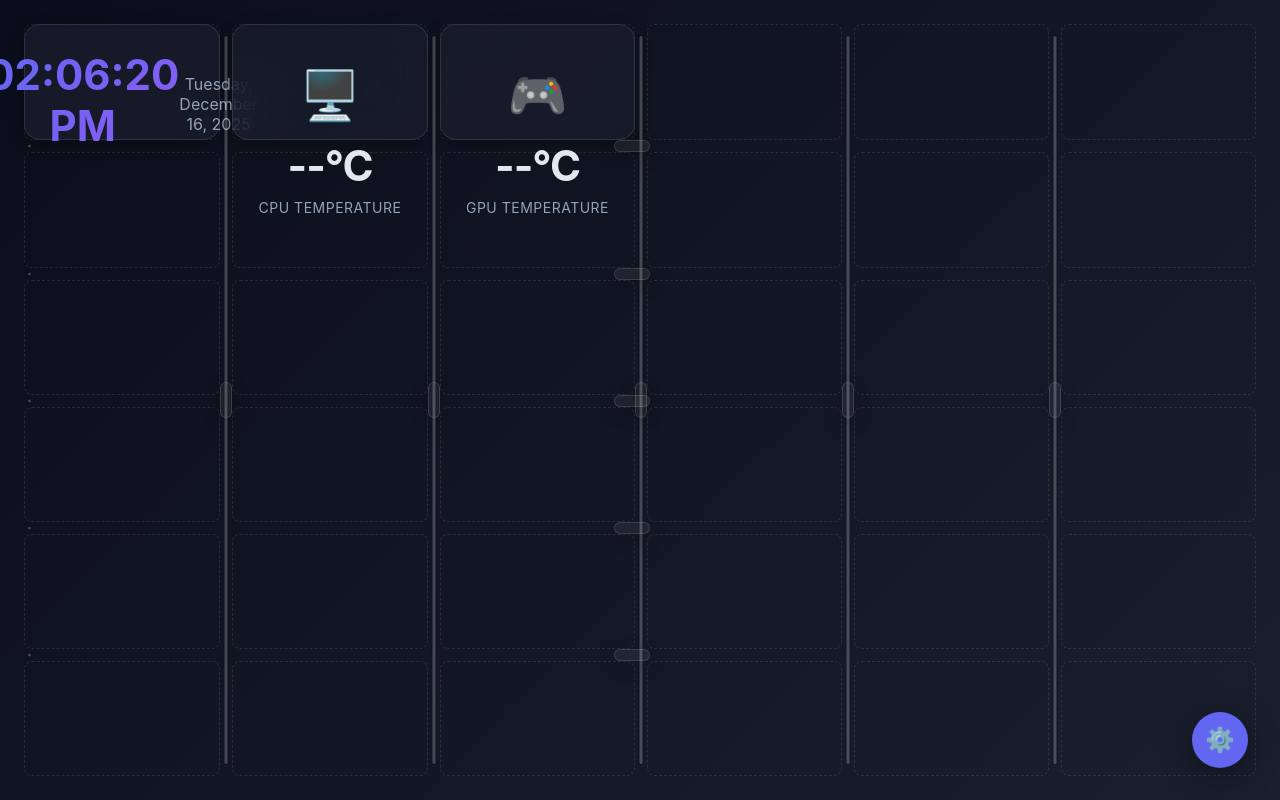
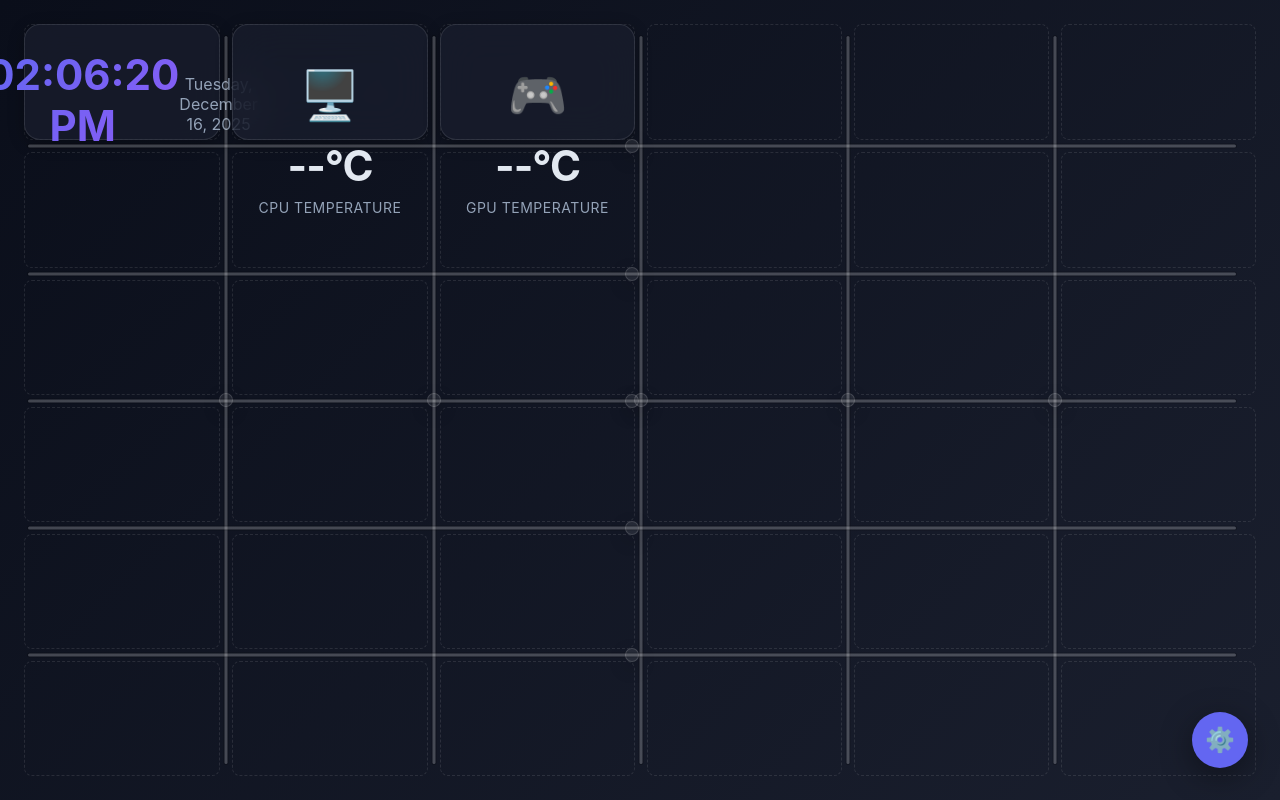
Before and after one commit to YosrBennagra/3rd-Window, a React (Vite) app: page / in a window 1280 px wide. Built offline with nearby package versions, Linux system fonts and the light colour scheme.

Commit message:
Resize Horizental & vertiacal improved, needed to be fixed more

```diff
--- a/src/components/layout/DraggableGrid.css
+++ b/src/components/layout/DraggableGrid.css
@@ -130,8 +130,18 @@
 /* Vertical resizer between columns */
 .grid-resizer {
   position: absolute;
-  width: 16px;
-  margin-left: -8px;
+  /* shared look/feel for both orientations */
+  --resizer-hit: 16px;
+  --resizer-line: 3px;
+  --resizer-knob: 12px;
+  --resizer-pad: 12px;
+  --resizer-color: rgba(255, 255, 255, 0.22);
+  --resizer-color-dim: rgba(255, 255, 255, 0.08);
+  --resizer-color-active: rgba(99, 102, 241, 0.95);
+  --resizer-glow: rgba(99, 102, 241, 0.12);
+
+  width: var(--resizer-hit);
+  margin-left: calc(var(--resizer-hit) / -2);
   cursor: col-resize;
   z-index: 1100;
   background: transparent;
@@ -143,81 +153,58 @@
   position: absolute;
   left: 50%;
   top: 50%;
-  width: 10px;
-  height: 34px;
+  width: var(--resizer-knob);
+  height: var(--resizer-knob);
   border-radius: 999px;
   transform: translate(-50%, -50%);
-  background: rgba(255, 255, 255, 0.06);
-  border: 1px solid rgba(255, 255, 255, 0.12);
+  background: var(--resizer-color-dim);
+  border: 1px solid rgba(255, 255, 255, 0.14);
   box-shadow: 0 6px 18px rgba(0, 0, 0, 0.22);
 }
 .grid-resizer::after {
   content: '';
   position: absolute;
   left: 50%;
-  top: 12px;
-  bottom: 12px;
-  width: 3px;
+  top: var(--resizer-pad);
+  bottom: var(--resizer-pad);
+  width: var(--resizer-line);
   border-radius: 999px;
-  background: rgba(255, 255, 255, 0.22);
+  background: var(--resizer-color);
   box-shadow: 0 0 0 1px rgba(0, 0, 0, 0.18);
   transform: translateX(-50%);
 }
 .grid-resizer:hover::before,
 .grid-resizer--active::before {
-  background: rgba(99, 102, 241, 0.18);
-  border-color: rgba(99, 102, 241, 0.4);
+  background: rgba(99, 102, 241, 0.22);
+  border-color: rgba(99, 102, 241, 0.45);
+  box-shadow: 0 0 0 6px var(--resizer-glow), 0 8px 24px rgba(2, 6, 23, 0.35);
 }
 .grid-resizer:hover::after,
 .grid-resizer--active::after {
-  background: rgba(99, 102, 241, 0.95);
-  box-shadow: 0 0 0 4px rgba(99, 102, 241, 0.12);
+  background: var(--resizer-color-active);
+  box-shadow: 0 0 0 4px var(--resizer-glow);
 }
 
 /* Horizontal resizer between rows */
 .grid-resizer--row {
-  height: 16px;
-  margin-top: -8px;
+  height: var(--resizer-hit);
+  margin-top: calc(var(--resizer-hit) / -2);
   cursor: row-resize;
   display: block;
   touch-action: none;
   user-select: none;
 }
-.grid-resizer--row::before {
-  content: '';
-  position: absolute;
-  left: 50%;
+.grid-resizer--row::after {
+  /* override the base vertical line with a horizontal one */
+  left: var(--resizer-pad);
+  right: var(--resizer-pad);
   top: 50%;
-  width: 34px;
-  height: 10px;
-  border-radius: 999px;
-  transform: translate(-50%, -50%);
-  background: rgba(255, 255, 255, 0.06);
-  border: 1px solid rgba(255, 255, 255, 0.12);
-  box-shadow: 0 6px 18px rgba(0, 0, 0, 0.22);
-}
-.grid-resizer--row::after {
-  content: '';
-  position: absolute;
-  left: 12px;
-  right: 12px;
-  top: 50%;
-  height: 3px;
-  border-radius: 999px;
-  background: rgba(255, 255, 255, 0.22);
-  box-shadow: 0 0 0 1px rgba(0, 0, 0, 0.18);
+  bottom: auto;
+  width: auto;
+  height: var(--resizer-line);
   transform: translateY(-50%);
 }
-.grid-resizer--row:hover::before,
-.grid-resizer--row.grid-resizer--active::before {
-  background: rgba(99, 102, 241, 0.18);
-  border-color: rgba(99, 102, 241, 0.4);
-}
-.grid-resizer--row:hover::after,
-.grid-resizer--row.grid-resizer--active::after {
-  background: rgba(99, 102, 241, 0.95);
-  box-shadow: 0 0 0 4px rgba(99, 102, 241, 0.12);
-}
+/* row hover/active inherits same visuals via the shared selectors above */
 
 /* Ghost preview for dragging */
 .grid-widget--ghost {
--- a/src/components/layout/GridResizers.tsx
+++ b/src/components/layout/GridResizers.tsx
@@ -7,6 +7,29 @@ type Props = {
   rowHeights: number[] | null;
   setColWidths: (v: number[] | null) => void;
   setRowHeights: (v: number[] | null) => void;
+};
+
+const MIN_COL_WIDTH = 40;
+const MIN_ROW_HEIGHT = 32;
+const MIN_PIXEL = 1;
+
+const hasSibling = (tracks: number[] | null, index: number) =>
+  Array.isArray(tracks) && index >= 0 && index < tracks.length - 1;
+
+const clampPair = (total: number, desiredFirst: number, minSize: number) => {
+  if (!Number.isFinite(total) || total <= 0) {
+    return { first: 0, second: 0 };
+  }
+  const effectiveMin = Math.max(MIN_PIXEL, Math.min(minSize, Math.floor(total / 2)));
+  const maxFirst = total - effectiveMin;
+  if (maxFirst <= effectiveMin) {
+    const half = Math.floor(total / 2);
+    return { first: half, second: total - half };
+  }
+  const rawFirst = Number.isFinite(desiredFirst) ? desiredFirst : total / 2;
+  const rounded = Math.round(rawFirst);
+  const first = Math.max(effectiveMin, Math.min(maxFirst, rounded));
+  return { first, second: total - first };
 };
 
 const getGridMetrics = (gridElement: HTMLElement) => {
@@ -30,32 +53,60 @@ export default function GridResizers({ gridRef, colWidths, rowHeights, setColWid
   const rowCaptureElemRef = useRef<HTMLElement | null>(null);
   const [colResizerPointerId, setColResizerPointerId] = useState<number | null>(null);
   const [rowResizerPointerId, setRowResizerPointerId] = useState<number | null>(null);
-  const [mounted, setMounted] = useState(false);
-  const [, setRev] = useState(0);
+  const [gridElement, setGridElement] = useState<HTMLElement | null>(null);
+  const [, forceRender] = useState(0);
 
-  // ensure we render resizers once the gridRef is attached and on resizes
   useEffect(() => {
-    let raf = 0;
-    const check = () => {
-      if (gridRef.current) {
-        setMounted(true);
+    let raf: number | null = null;
+    let ro: ResizeObserver | null = null;
+    let cleanupWindow: (() => void) | null = null;
+
+    const attach = () => {
+      const grid = gridRef.current;
+      if (!grid) {
+        raf = requestAnimationFrame(attach);
         return;
       }
-      raf = requestAnimationFrame(check);
+      setGridElement(grid);
+
+      if (typeof ResizeObserver === 'function') {
+        ro = new ResizeObserver(() => forceRender(v => v + 1));
+        ro.observe(grid);
+      } else {
+        const onResize = () => forceRender(v => v + 1);
+        window.addEventListener('resize', onResize);
+        cleanupWindow = () => window.removeEventListener('resize', onResize);
+      }
     };
-    check();
-    const onResize = () => setRev(r => r + 1);
-    window.addEventListener('resize', onResize);
-    return () => { cancelAnimationFrame(raf); window.removeEventListener('resize', onResize); };
+
+    attach();
+    return () => {
+      if (raf != null) cancelAnimationFrame(raf);
+      if (ro) ro.disconnect();
+      if (cleanupWindow) cleanupWindow();
+    };
   }, [gridRef]);
+
+  useEffect(() => {
+    return () => {
+      if (colCaptureElemRef.current && colResizerPointerId != null) {
+        try {
+          colCaptureElemRef.current.releasePointerCapture(colResizerPointerId);
+        } catch {}
+      }
+      if (rowCaptureElemRef.current && rowResizerPointerId != null) {
+        try {
+          rowCaptureElemRef.current.releasePointerCapture(rowResizerPointerId);
+        } catch {}
+      }
+    };
+  }, [colResizerPointerId, rowResizerPointerId]);
 
   const handleColResizerPointerDown = (e: React.PointerEvent, index: number) => {
     if (e.button !== 0) return;
+    if (!colWidths || !hasSibling(colWidths, index)) return;
     e.preventDefault();
     e.stopPropagation();
-    const grid = gridRef.current;
-    if (!grid) return;
-    if (!colWidths) return;
     colResizingRef.current = { index, startX: e.clientX, startWidths: [...colWidths] };
     setColResizerPointerId(e.pointerId);
     try {
@@ -73,23 +124,19 @@ export default function GridResizers({ gridRef, colWidths, rowHeights, setColWid
       if (ev.pointerId !== colResizerPointerId) return;
       const info = colResizingRef.current; if (!info) return;
       const grid = gridRef.current; if (!grid) return;
-      const minW = 40;
+      const minW = MIN_COL_WIDTH;
       const dx = ev.clientX - info.startX;
       const i = info.index;
       const start = info.startWidths;
 
+      if (i < 0 || i >= start.length - 1) return;
       const pairTotal = start[i] + start[i + 1];
-      if (!Number.isFinite(pairTotal) || pairTotal <= 0) return;
-
-      const minForPair = Math.min(minW, Math.floor(pairTotal / 2));
-      const leftMin = Math.max(16, minForPair);
-      const leftMax = Math.max(leftMin, pairTotal - leftMin);
-      const leftNew = Math.max(leftMin, Math.min(start[i] + dx, leftMax));
-      const rightNew = Math.max(leftMin, pairTotal - leftNew);
+      const desiredLeft = start[i] + dx;
+      const { first: leftNew, second: rightNew } = clampPair(pairTotal, desiredLeft, minW);
 
       const newWidths = [...start];
-      newWidths[i] = Math.round(leftNew);
-      newWidths[i + 1] = Math.round(rightNew);
+      newWidths[i] = leftNew;
+      newWidths[i + 1] = rightNew;
       setColWidths(newWidths);
     };
     const onEnd = (ev: PointerEvent) => {
@@ -115,8 +162,9 @@ export default function GridResizers({ gridRef, colWidths, rowHeights, setColWid
 
   const handleRowResizerPointerDown = (e: React.PointerEvent, index: number) => {
     if (e.button !== 0) return;
-    e.preventDefault(); e.stopPropagation(); const grid = gridRef.current; if (!grid) return;
-    if (!rowHeights) return;
+    if (!rowHeights || !hasSibling(rowHeights, index)) return;
+    e.preventDefault();
+    e.stopPropagation();
     rowResizingRef.current = { index, startY: e.clientY, startHeights: [...rowHeights] };
     setRowResizerPointerId(e.pointerId);
     try {
@@ -133,23 +181,19 @@ export default function GridResizers({ gridRef, colWidths, rowHeights, setColWid
     const onMove = (ev: PointerEvent) => {
       if (ev.pointerId !== rowResizerPointerId) return;
       const info = rowResizingRef.current; if (!info) return; const grid = gridRef.current; if (!grid) return;
-      const minH = 32;
+      const minH = MIN_ROW_HEIGHT;
       const dy = ev.clientY - info.startY;
       const i = info.index;
       const start = info.startHeights;
 
+      if (i < 0 || i >= start.length - 1) return;
       const pairTotal = start[i] + start[i + 1];
-      if (!Number.isFinite(pairTotal) || pairTotal <= 0) return;
-
-      const minForPair = Math.min(minH, Math.floor(pairTotal / 2));
-      const topMin = Math.max(16, minForPair);
-      const topMax = Math.max(topMin, pairTotal - topMin);
-      const topNew = Math.max(topMin, Math.min(start[i] + dy, topMax));
-      const bottomNew = Math.max(topMin, pairTotal - topNew);
+      const desiredTop = start[i] + dy;
+      const { first: topNew, second: bottomNew } = clampPair(pairTotal, desiredTop, minH);
 
       const newHeights = [...start];
-      newHeights[i] = Math.round(topNew);
-      newHeights[i + 1] = Math.round(bottomNew);
+      newHeights[i] = topNew;
+      newHeights[i + 1] = bottomNew;
       setRowHeights(newHeights);
     };
     const onEnd = (ev: PointerEvent) => {
@@ -168,8 +212,8 @@ export default function GridResizers({ gridRef, colWidths, rowHeights, setColWid
   }, [rowResizerPointerId, gridRef, setRowHeights]);
 
   // render handles
-  const grid = gridRef.current;
-  if (!grid || !mounted) return null;
+  const grid = gridElement;
+  if (!grid || (!colWidths && !rowHeights)) return null;
   const metrics = getGridMetrics(grid) as any;
   const { paddingLeft, paddingTop, columnGap, innerHeight, innerWidth, rowGap } = metrics;
   const nodes: React.ReactNode[] = [];
```
